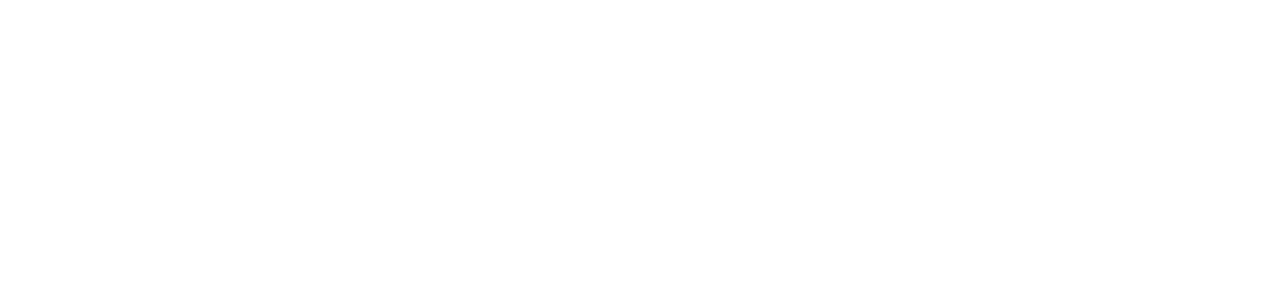
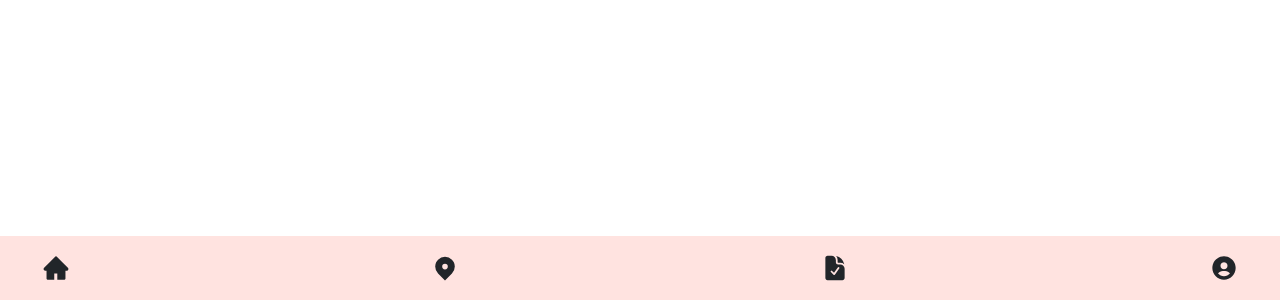
Before and after one commit to Dilipkumar750/Travelling_App, a React (Vite) app: page /Footer in a window 1280 px wide. Before the commit this address had no page. Shown: the part 500-800 px from the top of the page. Built offline with nearby package versions, Linux system fonts and the light colour scheme.

Commit message:
header and footer

```diff
--- a/src/App.jsx
+++ b/src/App.jsx
@@ -46,6 +46,9 @@ import Profile from './Pages/Profile';
 import Settings from './Pages/Settings';
 import SideBar from './Pages/SideBar';
 import Signup from './Pages/Signup';
+import Header from './Components/header/Header';
+import Footer from './Components/footer/Footer';
+
 
 function App(){
   return (
@@ -96,6 +99,8 @@ function App(){
       <Route path='/Settings' element={<Settings/>}/>
       <Route path='/SideBar' element={<SideBar/>}/>
       <Route path='/Signup' element={<Signup/>}/>
+      <Route path='/Header' element={<Header/>}/>
+      <Route path='/Footer' element={<Footer/>}/>
     </Routes>
     </>
   )
--- /dev/null
+++ b/src/Components/footer/Footer.jsx
@@ -0,0 +1,58 @@
+import React, { useState } from 'react';
+import { AiFillHome } from "react-icons/ai";
+import { HiLocationMarker } from "react-icons/hi";
+import { HiDocumentCheck } from "react-icons/hi2";
+import { BiSolidUserCircle } from "react-icons/bi";
+import { HiOutlineLink } from "react-icons/hi";
+import { HiChatBubbleLeftRight } from "react-icons/hi2";
+
+function Footer() {
+    // State to track the active icon
+    const [activeIcon, setActiveIcon] = useState(null);
+
+    // Function to handle icon click
+    const handleClick = (icon) => {
+        setActiveIcon(icon);
+    };
+
+    // Style for active and inactive icons
+    const iconStyle = (icon) => ({
+        cursor: 'pointer',
+        backgroundColor: activeIcon === icon ? '#ffb3b3' : 'transparent',
+        borderRadius: '20%',
+        padding: '10px',
+        transition: 'background-color 0.3s ease'
+    });
+
+    return (
+        <div style={{ backgroundColor: '#ffe3e0', display: 'flex', justifyContent: "space-between", alignItems: 'center', height: '50px', fontSize: '3rem',padding:"2rem",position:'absolute',bottom:0,width:'100%' }}>
+            <AiFillHome
+                style={iconStyle('home')}
+                onClick={() => handleClick('home')}
+            />
+            <HiLocationMarker
+                style={iconStyle('location')}
+                onClick={() => handleClick('location')}
+            />
+            <HiDocumentCheck
+                style={iconStyle('document')}
+                onClick={() => handleClick('document')}
+            />
+            <BiSolidUserCircle
+                style={iconStyle('user')}
+                onClick={() => handleClick('user')}
+            />
+            {/* Uncomment and add styles for these icons as needed */}
+            {/* <HiOutlineLink
+                style={iconStyle('link')}
+                onClick={() => handleClick('link')}
+            />
+            <HiChatBubbleLeftRight
+                style={iconStyle('chat')}
+                onClick={() => handleClick('chat')}
+            /> */}
+        </div>
+    );
+}
+
+export default Footer;
--- /dev/null
+++ b/src/Components/header/Header.jsx
@@ -0,0 +1,17 @@
+import React from 'react'
+import { AiOutlineArrowLeft } from "react-icons/ai";
+import { AiOutlineUser } from "react-icons/ai";
+
+function Header() {
+  return (
+    <header style={{backgroundColor:'#f08e2d' , height:'100px',display:'flex',justifyContent:'center',alignItems:'center',borderRadius:'0 0 70px 70px'}}>
+        <div style={{width:'80%',display:'flex',justifyContent:'space-between'}}>
+        <AiOutlineArrowLeft style={{color:'white',fontSize:'1.5rem',fontWeight:'500',marginTop:'8px'}} />
+        <p style={{flexBasis:'80%',color:'white',fontSize:'1.5rem',fontWeight:'500'}}>Header</p>
+        <AiOutlineUser style={{color:'white',fontSize:'1.5rem',fontWeight:'500',marginTop:'8px'}} />
+        </div>
+    </header>
+  )
+}
+
+export default Header
```
